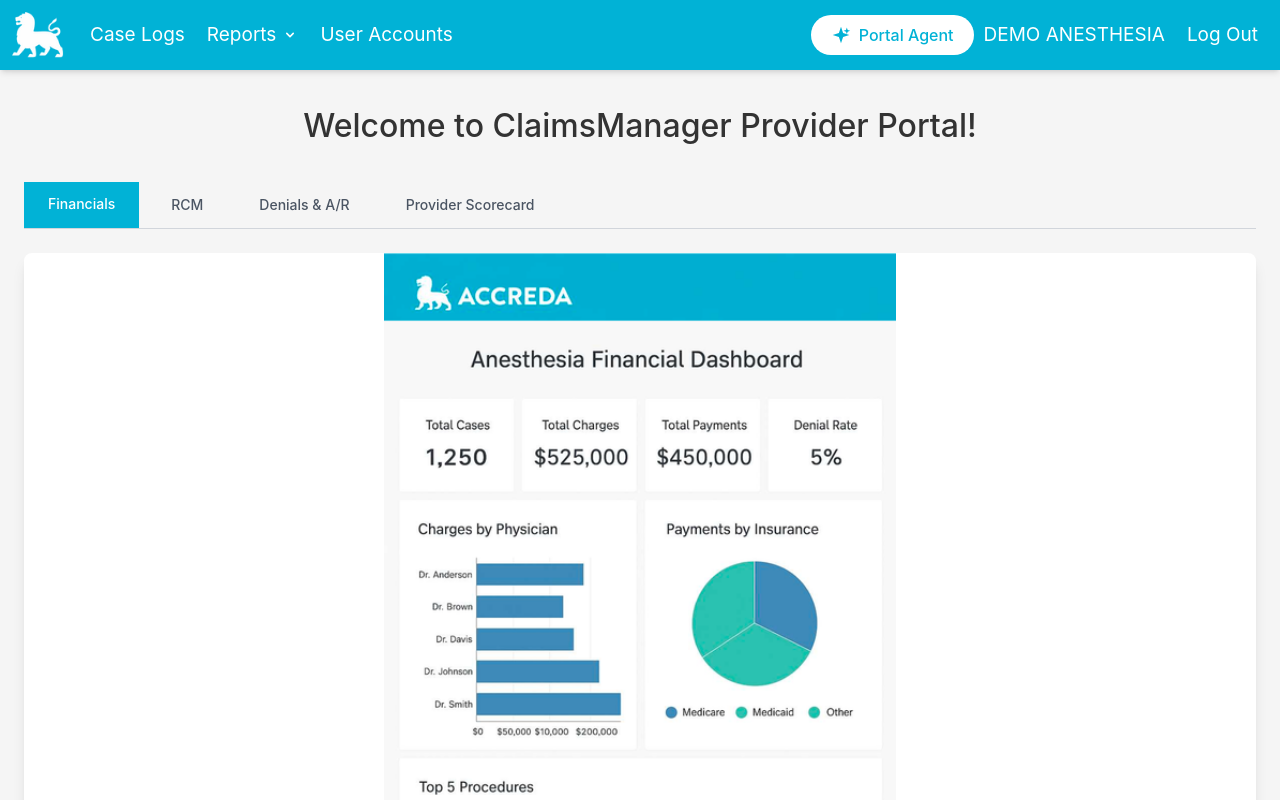
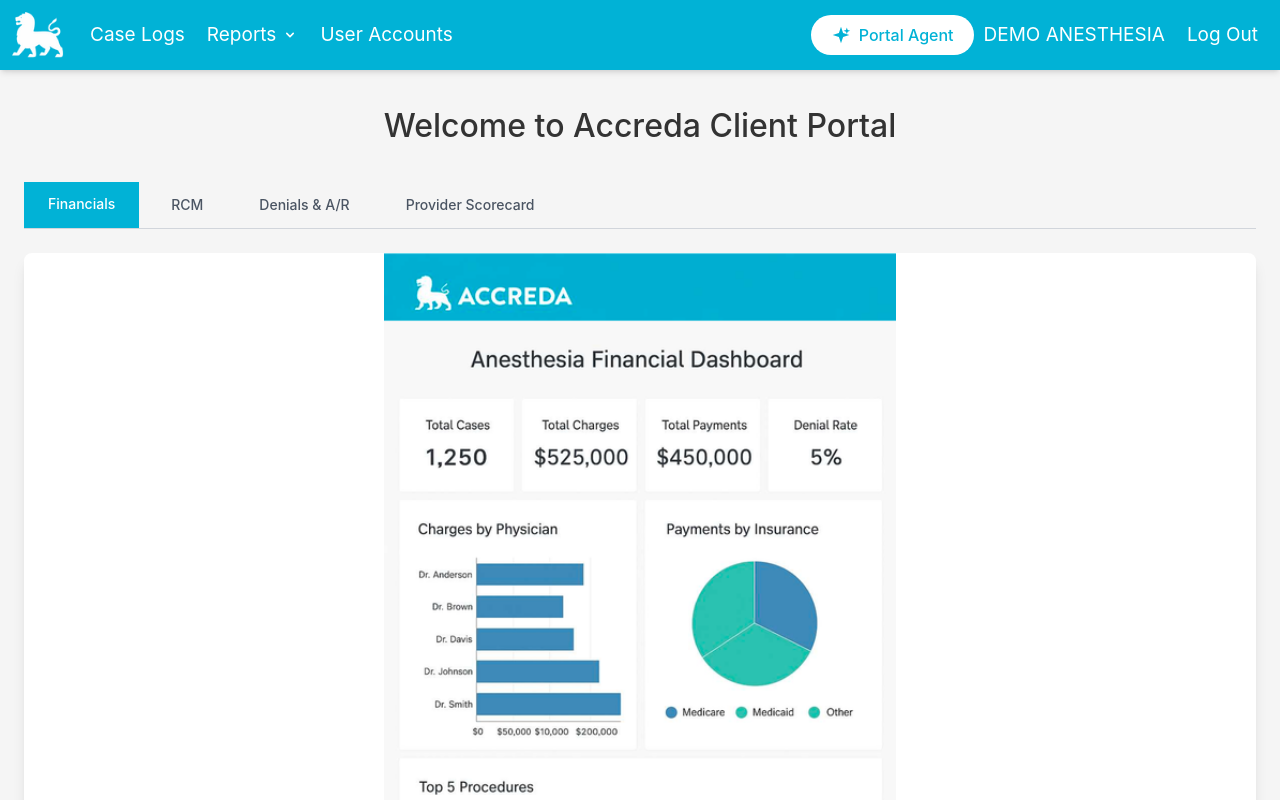
Before and after one commit to akcosentus/cmpDemo, a Next.js app: page / in a window 1280 px wide. Shown: the top 800 px of the page. Built offline with nearby package versions, Linux system fonts and the light colour scheme; a web font is replaced by a local one.

Commit message:
Update header to 'Welcome to Accreda Client Portal'

```diff
--- a/components/Hero.tsx
+++ b/components/Hero.tsx
@@ -288,7 +288,7 @@
         <div className="container mx-auto px-6 py-8">
           {/* Welcome Header */}
           <h2 className="text-center text-[32px] font-medium text-[#333] mb-8">
-            Welcome to ClaimsManager Provider Portal!
+            Welcome to Accreda Client Portal
           </h2>
 
           {/* Tab Navigation */}
```
